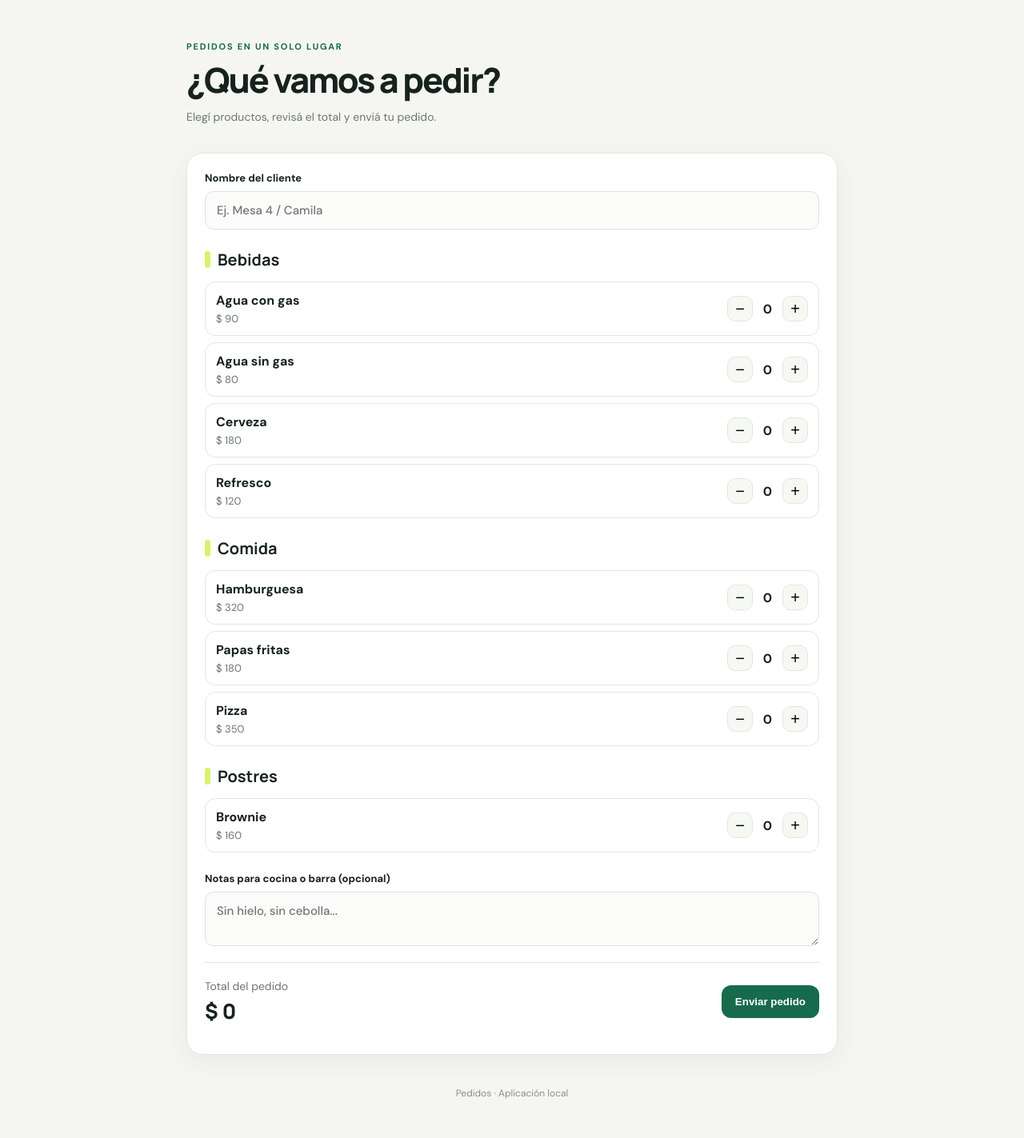
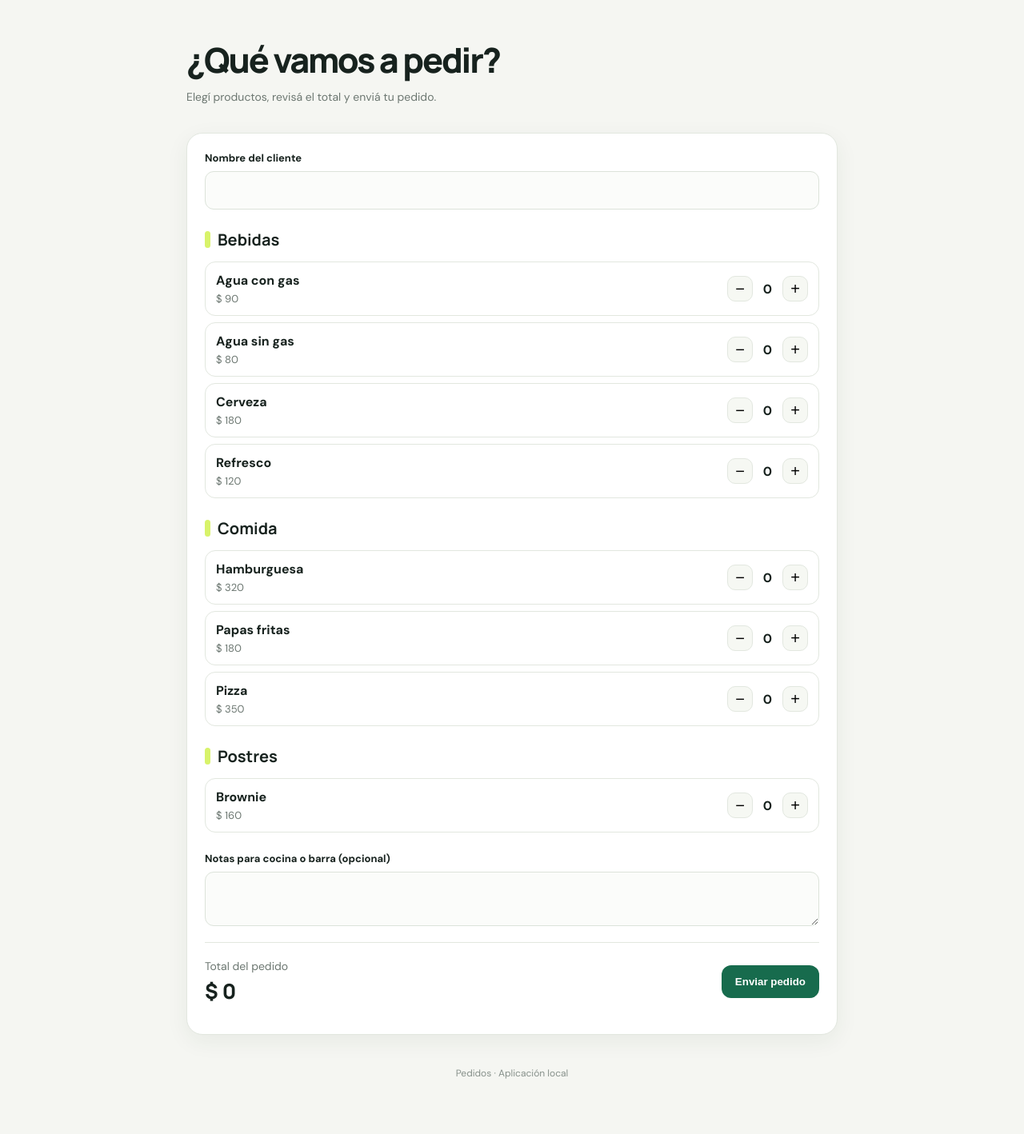
Before and after one commit to CFerreira222/sistema-pedidos, a Flask app: page / in a window 1280 px wide. Shown: the part 68-1491 px from the top of the page at 80% size. Run offline with Flask 3, Linux system fonts and the light colour scheme; data comes from the database, SQL or seed files in the repository; some libraries are stand-ins or nearby versions.

Commit message:
Update customer input and notes placeholders in HTML

```diff
--- a/templates/index.html
+++ b/templates/index.html
@@ -2,8 +2,8 @@
 <html lang="es"><head><meta charset="utf-8"><meta name="viewport" content="width=device-width,initial-scale=1">
 <title>Nuevo pedido</title><link rel="stylesheet" href="/static/style.css"></head>
 <body><header><div class="brand">MESA<span> / PEDIDOS</span></div><a class="nav" href="/admin">Panel del servidor →</a></header>
-<main class="wrap"><section class="hero"><p class="eyebrow">PEDIDOS EN UN SOLO LUGAR</p><h1>¿Qué vamos a pedir?</h1><p class="muted">Elegí productos, revisá el total y enviá tu pedido.</p></section>
-<form id="orderForm" class="panel"><label>Nombre del cliente<input id="customer" required maxlength="100" placeholder="Ej. Mesa 4 / Camila"></label>
-<div id="catalog"></div><label>Notas para cocina o barra (opcional)<textarea id="notes" rows="2" maxlength="500" placeholder="Sin hielo, sin cebolla..."></textarea></label>
+<main class="wrap"><section class="hero"><p class="eyebrow"> </p><h1>¿Qué vamos a pedir?</h1><p class="muted">Elegí productos, revisá el total y enviá tu pedido.</p></section>
+<form id="orderForm" class="panel"><label>Nombre del cliente<input id="customer" required maxlength="100" placeholder=" "></label>
+<div id="catalog"></div><label>Notas para cocina o barra (opcional)<textarea id="notes" rows="2" maxlength="500" placeholder=" "></textarea></label>
 <div class="checkout"><div><span class="muted">Total del pedido</span><strong id="total">$ 0</strong></div><button class="primary" type="submit">Enviar pedido</button></div><p id="message" role="status"></p></form>
 <footer>Pedidos · Aplicación local</footer></main><script src="/static/client.js"></script></body></html>
```
